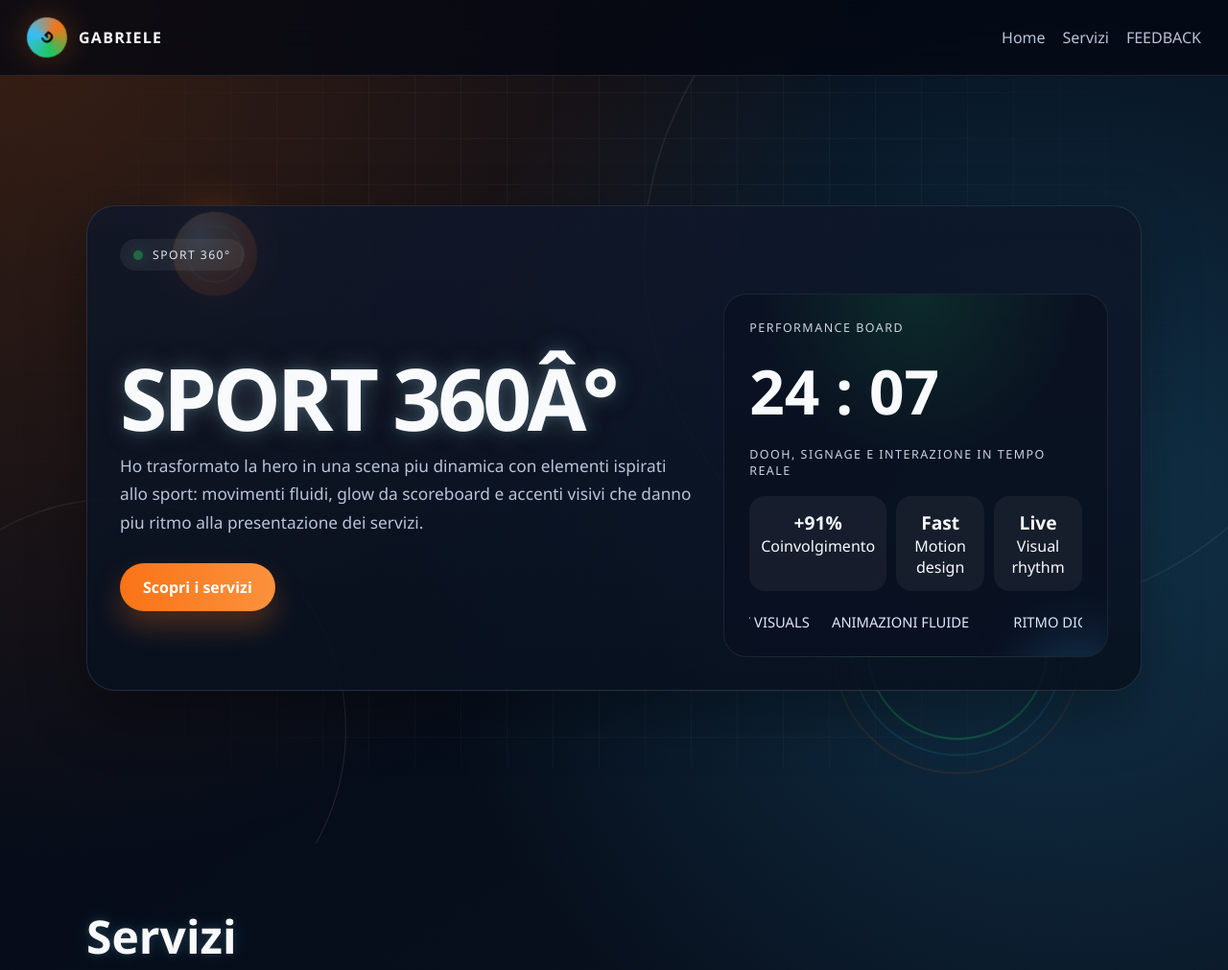
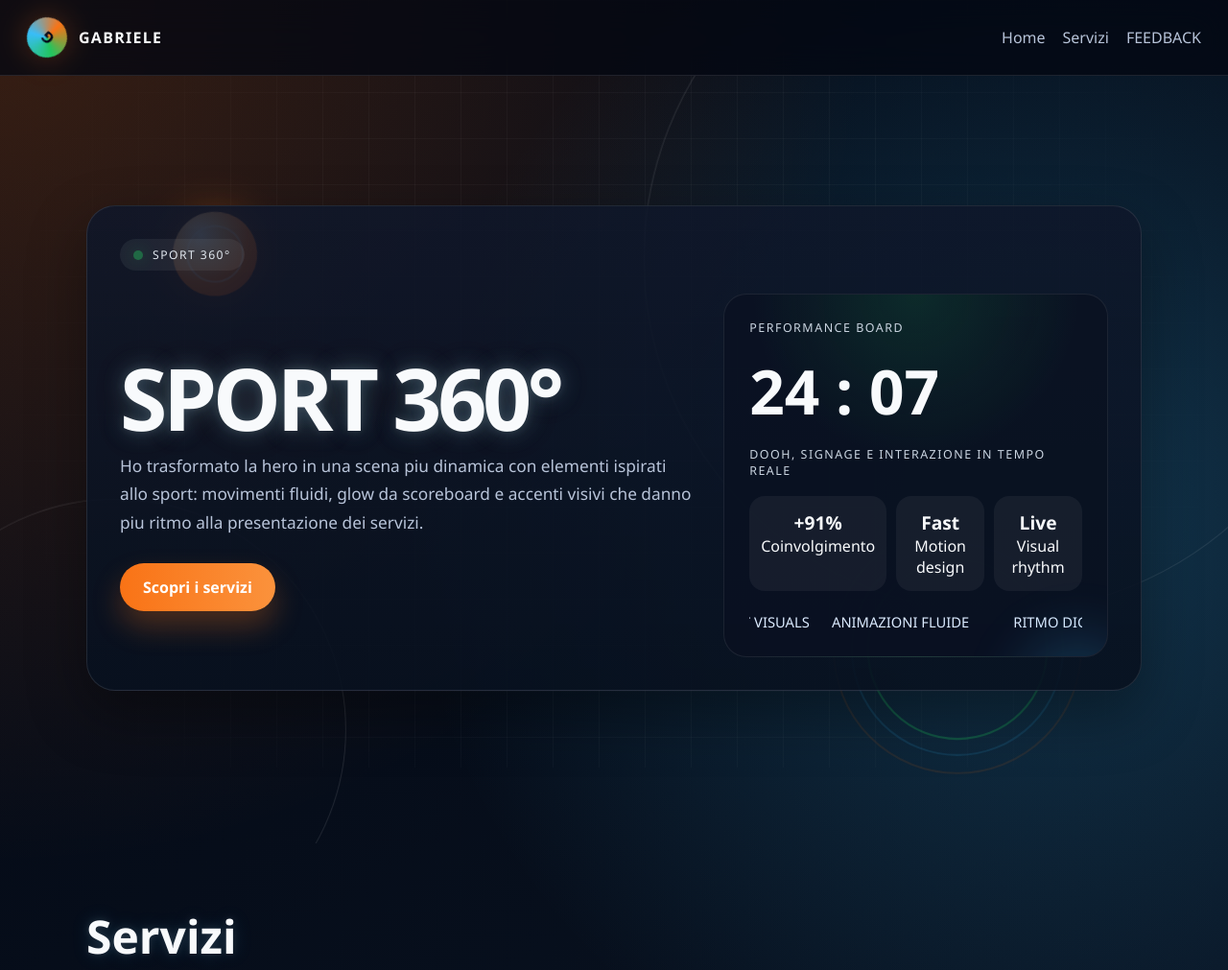
Before and after one commit to maurodattola-cpu/gabdat.github.io, a plain HTML site: page index.html in a window 1280 px wide. Shown: the top 1011 px of the page at 96% size. Drawn offline with Linux system fonts and the light colour scheme.

Commit message:
Fix degree symbol in SPORT 360° heading
Corrected the character encoding for the degree symbol in the heading.

```diff
--- a/index.html
+++ b/index.html
@@ -761,7 +761,7 @@
       <div class="eyebrow">SPORT 360°</div>
       <div class="hero-grid">
         <div>
-          <h1>SPORT 360Â°</h1>
+          <h1>SPORT 360°</h1>
           <p>
             Ho trasformato la hero in una scena piu dinamica con elementi ispirati
             allo sport: movimenti fluidi, glow da scoreboard e accenti visivi che
```
